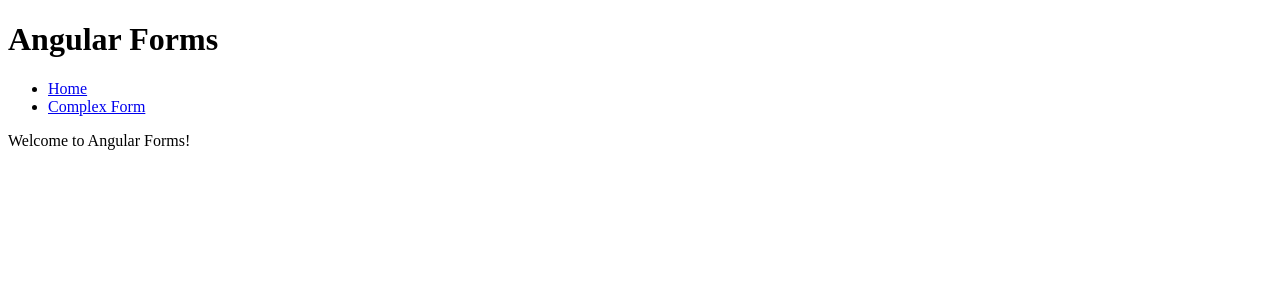
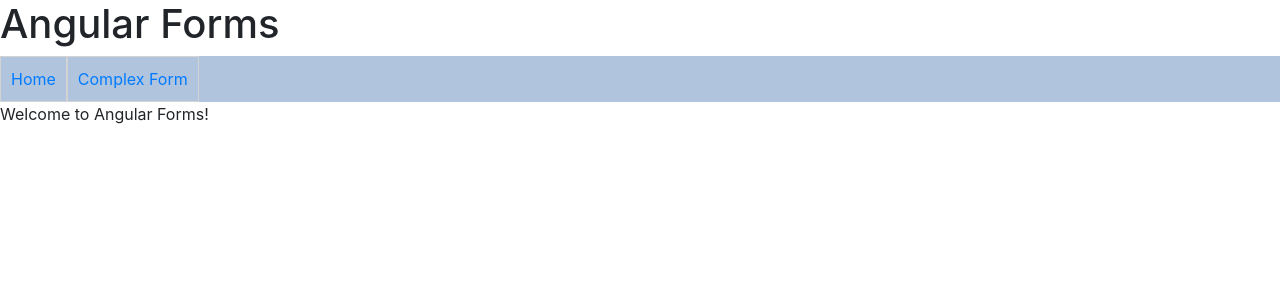
Before and after one commit to gubelli/angular-forms, an Angular app: page / in a window 1280 px wide. Shown: the top 300 px of the page. Built offline with nearby package versions, Linux system fonts and the light colour scheme.

Commit message:
added Bootstrap

```diff
--- a/package.json
+++ b/package.json
@@ -21,6 +21,7 @@
     "@angular/platform-browser": "^5.2.0",
     "@angular/platform-browser-dynamic": "^5.2.0",
     "@angular/router": "^5.2.0",
+    "bootstrap": "^4.0.0",
     "core-js": "^2.4.1",
     "rxjs": "^5.5.6",
     "zone.js": "^0.8.19"
--- a/src/app/app.component.html
+++ b/src/app/app.component.html
@@ -1,10 +1,6 @@
 <h1>Angular Forms</h1>
-<ul>
-  <li>
-    <a [routerLink]="['']">Home</a>
-  </li>
-  <li>
-    <a [routerLink]="['/complex-form']">Complex Form</a>
-  </li>
-</ul>
+<div class="d-flex navigation">
+  <a [routerLink]="['']">Home</a>
+  <a [routerLink]="['/complex-form']">Complex Form</a>
+</div>
 <router-outlet></router-outlet>
--- /dev/null
+++ b/src/app/app.component.scss
@@ -0,0 +1,8 @@
+.navigation {
+  background-color: lightsteelblue;
+
+  & > * {
+    padding: 10px;
+    border: 1px solid lightgrey;
+  }
+}
--- a/src/app/app.component.ts
+++ b/src/app/app.component.ts
@@ -3,7 +3,7 @@ import {Component} from '@angular/core';
 @Component({
   selector: 'app-root',
   templateUrl: './app.component.html',
-  styleUrls: ['./app.component.css']
+  styleUrls: ['./app.component.scss']
 })
 export class AppComponent {
 }
--- a/src/styles.css
+++ b/src/styles.css
@@ -1 +1,2 @@
 /* You can add global styles to this file, and also import other style files */
+@import '~bootstrap/dist/css/bootstrap.min.css';
```
Also changed, not shown: src/app/app.component.css (deleted), 1 other file (tests, documents, lock files or other folders).
